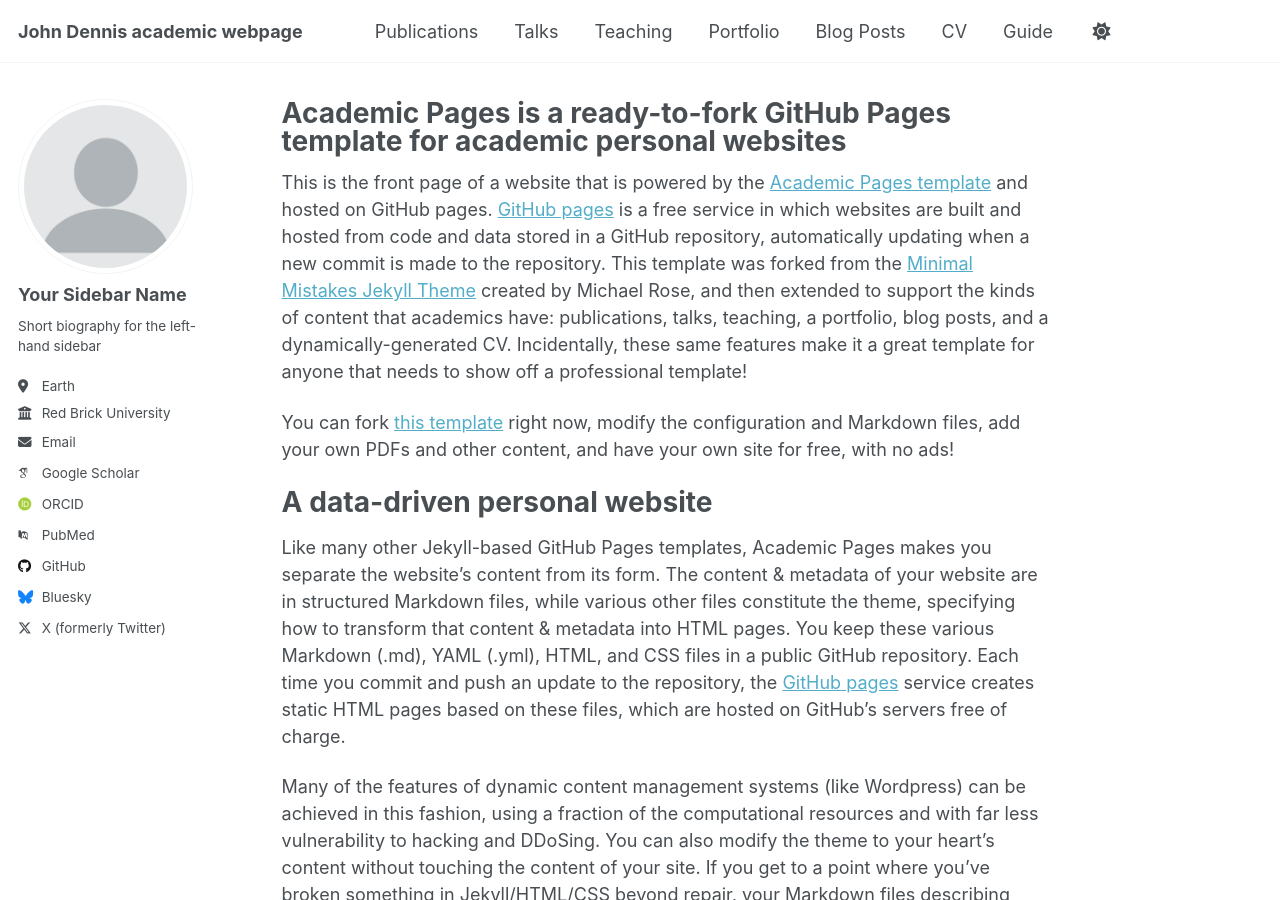
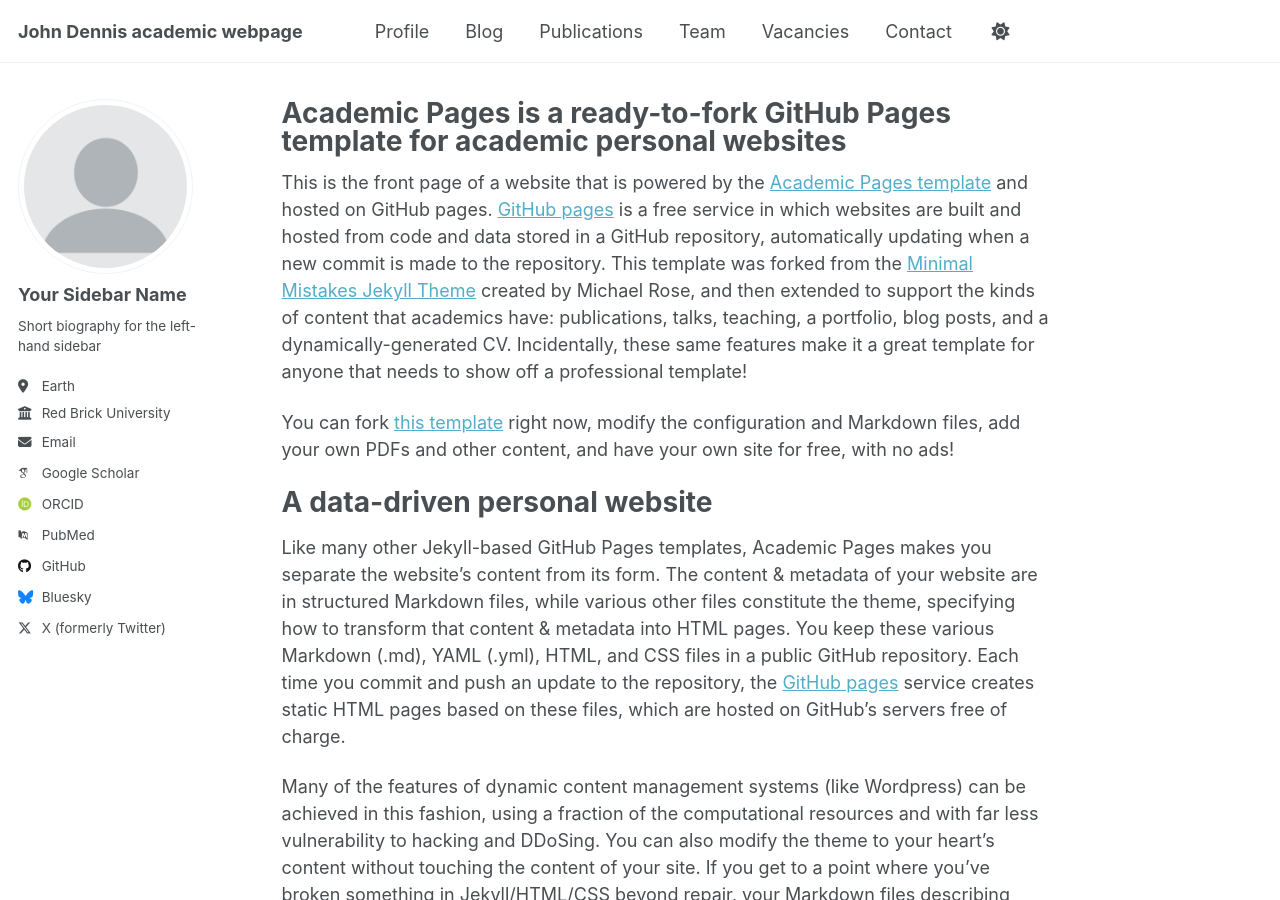
Before and after one commit to john-denn/john-denn.github.io, a Jekyll site: the page built from _pages/about.md, in a window 1280 px wide and 900 px high. Built offline with Jekyll 4.4.1, drawn with Linux system fonts in a browser that asks for light colours; some web fonts are replaced; a script that is not in the unit is left out.

Commit message:
Update navigation.yml

```diff
--- a/_data/navigation.yml
+++ b/_data/navigation.yml
@@ -8,26 +8,15 @@
 #      Markdown formatted page while the second is generated using JSON.
 
 main:
+  - title: "Profile"
+    url: /
+  - title: "Blog"
+    url: /blog/
   - title: "Publications"
     url: /publications/
-
-  - title: "Talks"
-    url: /talks/
-
-  - title: "Teaching"
-    url: /teaching/
-
-  - title: "Portfolio"
-    url: /portfolio/
-
-  - title: "Blog Posts"
-    url: /year-archive/
-
-  - title: "CV"
-    url: /cv/
-
-  # - title: "CV"
-  #   url: /cv-json/
-
-  - title: "Guide"
-    url: /markdown/
+  - title: "Team"
+    url: /team/
+  - title: "Vacancies"
+    url: /vacancies/
+  - title: "Contact"
+    url: /contact/
```
